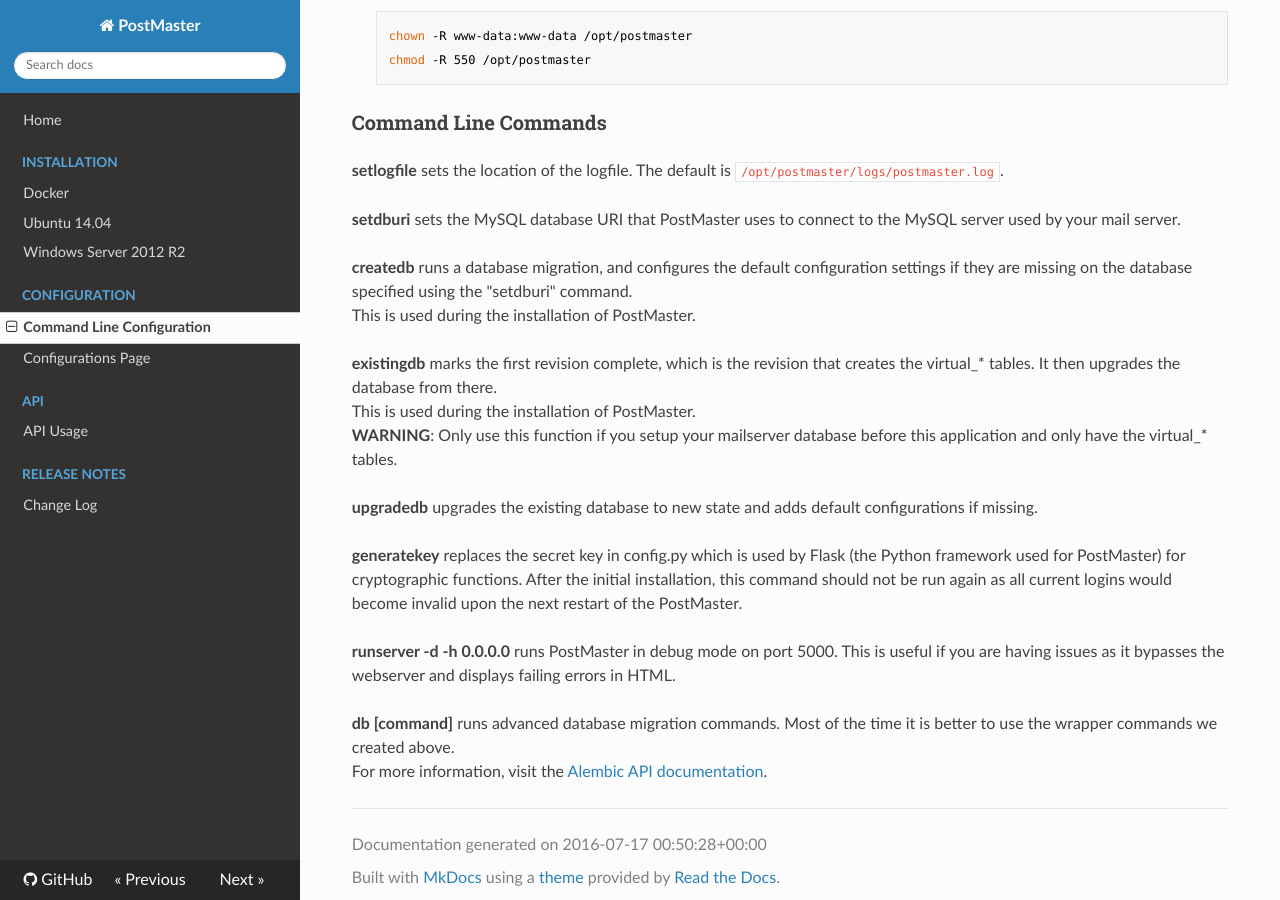
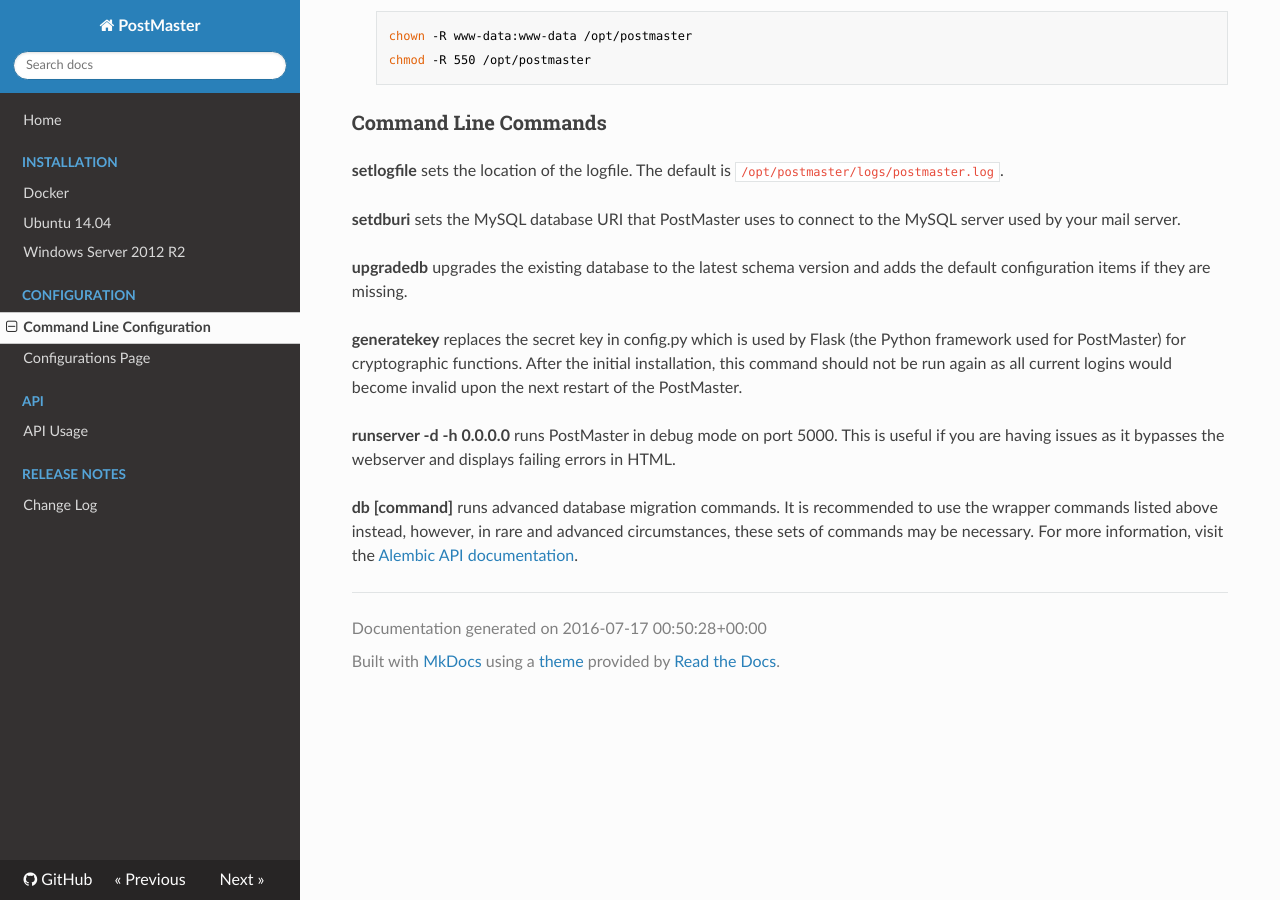
Before and after one commit to StackFocus/PostMaster, an MkDocs documentation site: the page built from docs/Configuration/CommandLineConfiguration.md, in a window 1280 px wide and 900 px high, scrolled down 612 px. Built offline with MkDocs 1.6.1, drawn with Linux system fonts in a browser that asks for light colours; nearby versions of some CDN libraries; old or Windows-style settings are respelled for this version of MkDocs.

Commit message:
Consolidates createdb and existingdb to upgradedb Sets the minimum version of Ansible to use at 2.0.0.1 so it doesn't automatically upgrade a system's Ansible if it isn't necessary Formatting fixes

```diff
--- a/docs/Configuration/CommandLineConfiguration.md
+++ b/docs/Configuration/CommandLineConfiguration.md
@@ -26,15 +26,7 @@
 
 **setdburi** sets the MySQL database URI that PostMaster uses to connect to the MySQL server used by your mail server.
 
-**createdb** runs a database migration, and configures the default configuration settings if they are missing on the database specified using the "setdburi" command.
-This is used during the installation of PostMaster.
-
-**existingdb** marks the first revision complete, which
-  is the revision that creates the virtual\_\* tables. It then upgrades the database from there.
-  This is used during the installation of PostMaster.
-  **WARNING**: Only use this function if you setup your mailserver database before this application and only have the virtual_* tables.
-
-**upgradedb** upgrades the existing database to new state and adds default configurations if missing.
+**upgradedb** upgrades the existing database to the latest schema version and adds the default configuration items if they are missing.
 
 **generatekey** replaces the secret key in config.py which is used by Flask (the Python framework used for PostMaster) for cryptographic functions.
 After the initial installation, this command should not be run again as all current logins would become invalid upon the next restart of the PostMaster.
@@ -43,5 +35,5 @@
 and displays failing errors in HTML.
 
 **db [command]** runs advanced database migration commands.
-Most of the time it is better to use the wrapper commands we created above.
+It is recommended to use the wrapper commands listed above instead, however, in rare and advanced circumstances, these sets of commands may be necessary.
 For more information, visit the [Alembic API documentation](https://alembic.readthedocs.org/en/latest/api/commands.html).
```
Also changed, not shown: docs/ChangeLog.md (+5 -4 lines), docs/Installation/Ubuntu1404.md (+2 -8 lines), docs/Installation/WindowsServer2012R2.md (+1 -4 lines), manage.py (+15 -32 lines), 7 other files.
